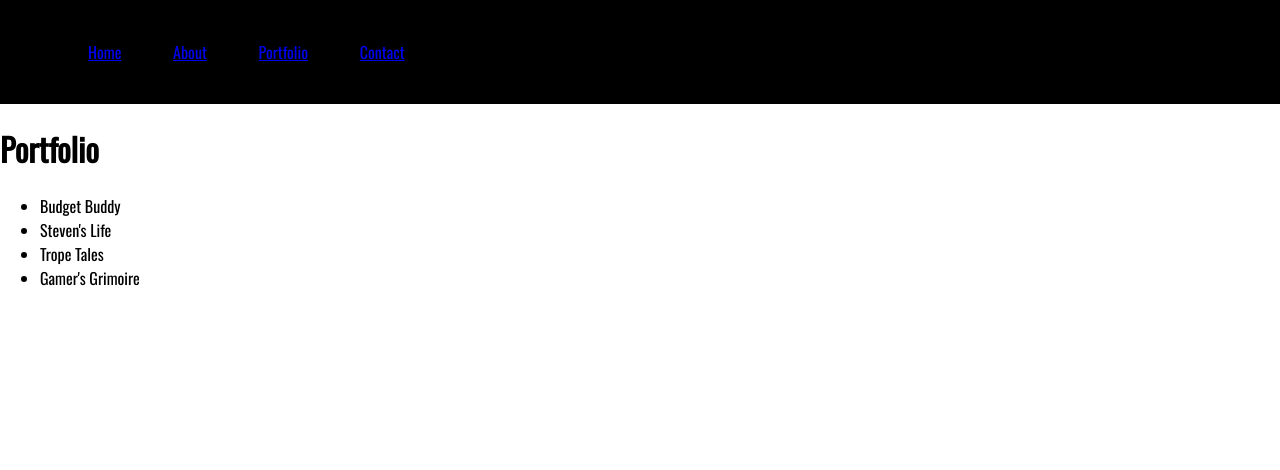
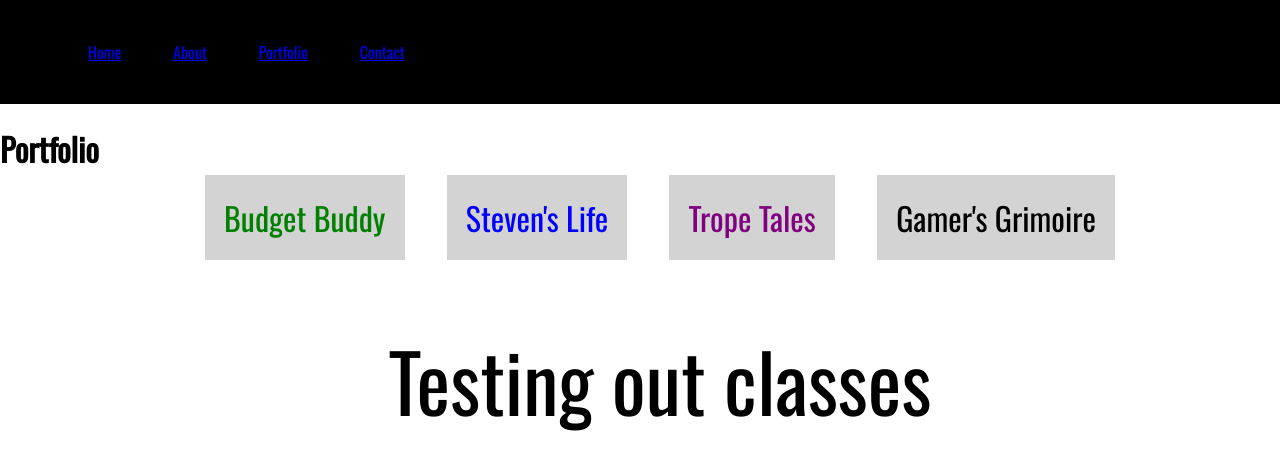
Before and after one commit to Silverkisses/first-html-page, a plain HTML site: page portfolio.html in a window 1280 px wide. Drawn offline with nearby package versions, Linux system fonts and the light colour scheme.

Commit message:
Commiting the git information

```diff
--- a/assets/css/styles.css
+++ b/assets/css/styles.css
@@ -1,9 +1,42 @@
+.white, .white a{
+    color: #fff;
+}
+
+.blue {
+    color:blue;
+}
+.green {
+    color:green;
+}
+.purple {
+    color:purple;
+}
+#address {
+    word-spacing: .1rem;
+    letter-spacing: .5rem;
+    line-height: 1.2rem;
+}
+.portfolio-item {
+    background-color: lightgray;
+    border: #333;
+    padding: 1.2rem;
+    margin: 1.2rem;
+    font-size: 2rem;
+    display: inline;
+}
+.center {
+    text-align: center;
+}
+
+.big {
+    font-size: 5rem;
+}
 body {
     margin: 0px;
     font-family: 'Oswald', sans-serif;
  }
 
- nav {
+ .nav {
     background-color:#000;
     padding: 1.5rem;
  }
@@ -13,11 +46,11 @@ body {
     margin: 1.5rem;
     color: white;
  }
- main {
+ .main {
     margin: 0 auto;
     display:block;
  }
- p{
+ .default-p{
      margin: 0 auto;
      padding: 5%;
  }
@@ -26,7 +59,7 @@ body {
     margin: 0px;
  }
 
- section {
+ .section {
     background-color: #efefef;
     width: 500px;
     margin: 0 auto;
@@ -37,7 +70,7 @@ body {
     min-height: 100%;
 }
 
- footer {
+.footer {
     background-color: #333;
     position: absolute;
  }
--- a/portfolio.html
+++ b/portfolio.html
@@ -10,7 +10,7 @@
 </head>
 <body>
     <header>
-        <nav>
+        <nav class="nav">
             <ul>
                 <li><a href="/">Home</a></li>
                 <li><a href="/about.html">About</a></li>
@@ -20,14 +20,15 @@
         </nav>
         <h1>Portfolio</h1>
     </header>
-    <main>
-        <ul>
-            <li>Budget Buddy</li>
-            <li>Steven's Life</li>
-            <li>Trope Tales</li>
-            <li>Gamer's Grimoire</li>
+    <main class=".main">
+        <ul class="center">
+            <li class="green portfolio-item">Budget Buddy</li>
+            <li class="blue portfolio-item">Steven's Life</li>
+            <li class="purple portfolio-item">Trope Tales</li>
+            <li class="portfolio-item">Gamer's Grimoire</li>
+            <p class="p-default big">Testing out classes</p>
         </ul>
     </main>
-    <footer></footer>
+    <footer class=".footer"></footer>
 </body>
 </html>
```
Also changed, not shown: about.html (+3 -3 lines), contact.html (+4 -4 lines), index.html (+6 -6 lines).
